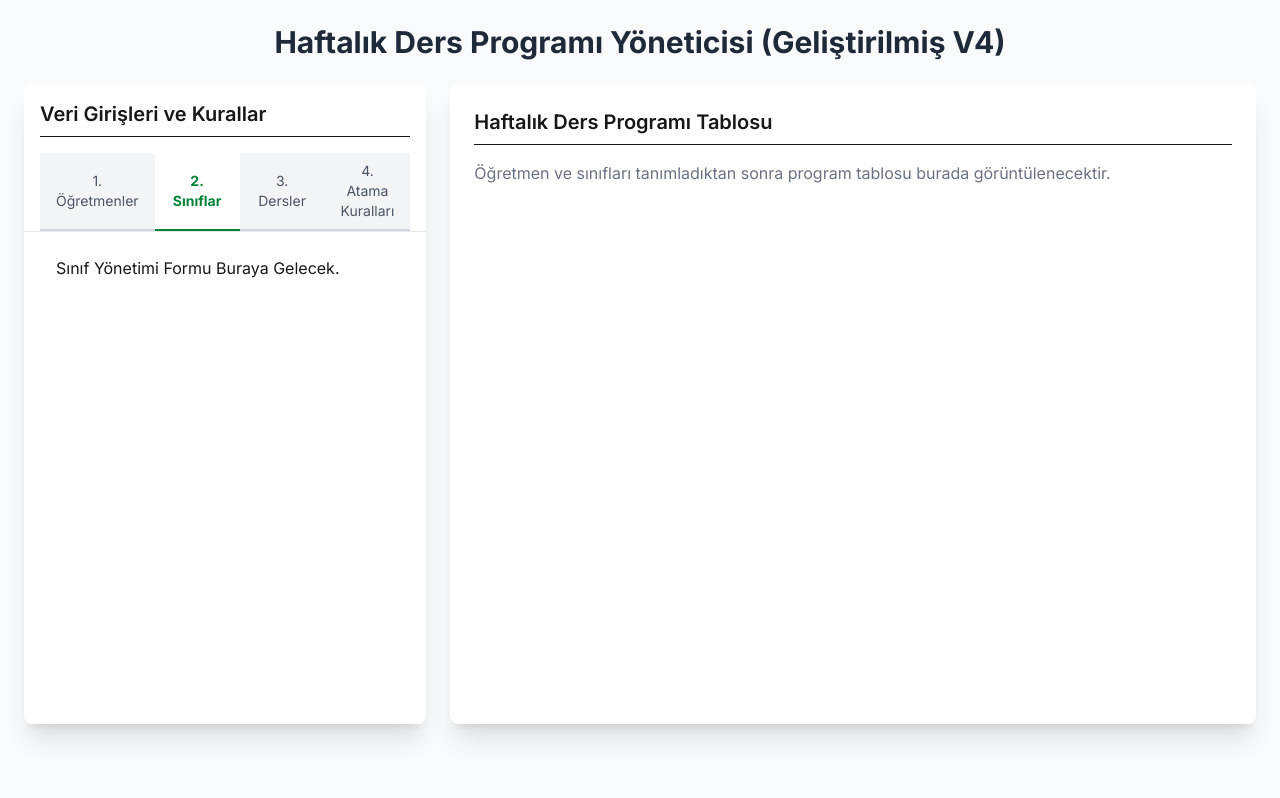
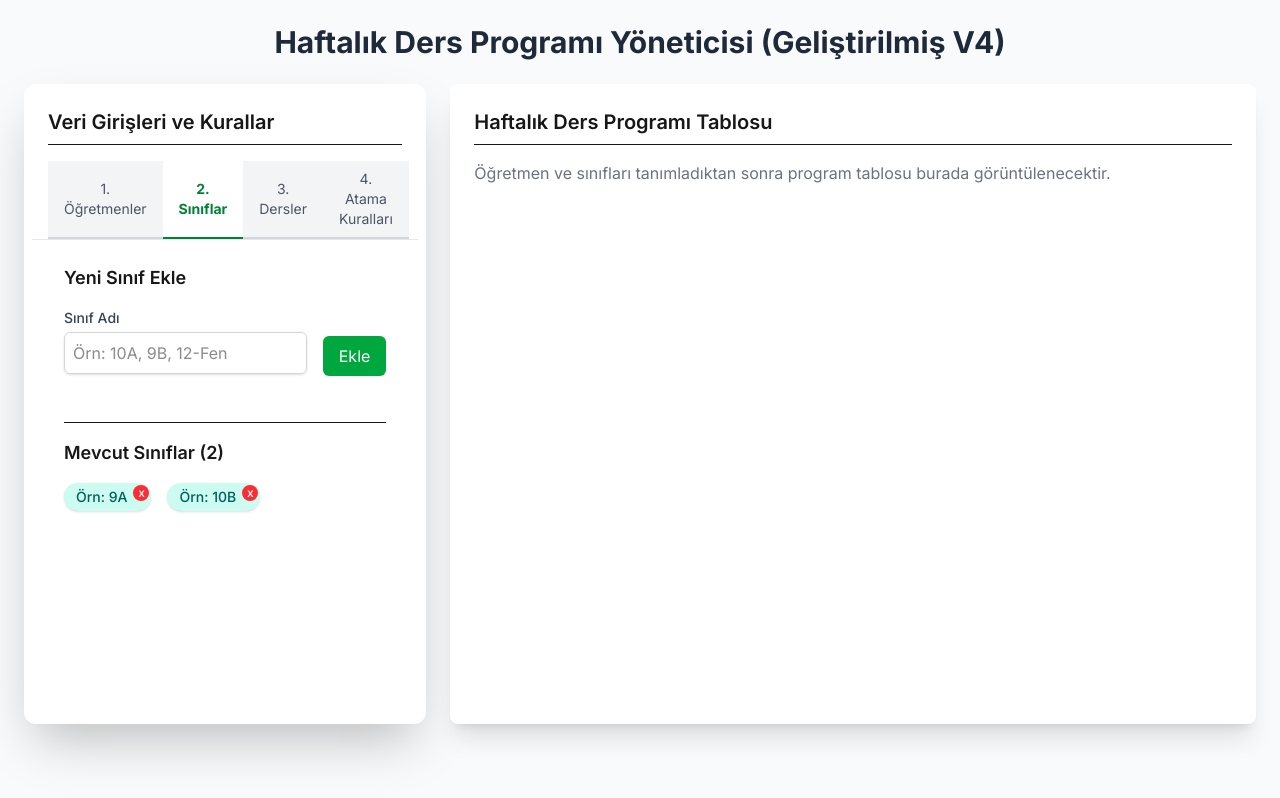
Before and after one commit to necmettinsolmaz/ders-programi, a Next.js app: page / in a window 1280 px wide. Both pictures are taken after a click on the button "2. Sınıflar". Built offline with nearby package versions, Linux system fonts and the light colour scheme.

Commit message:
feat(feature): Sınıf yönetimi formu (ClassForm) eklendi ve Reducer güncellendi

```diff
--- /dev/null
+++ b/src/app/components/molecules/ClassForm.tsx
@@ -0,0 +1,91 @@
+// src/app/components/molecules/ClassForm.tsx
+'use client';
+
+import React, { useState, FormEvent } from 'react';
+import { useSchedule } from '@/app/state/ScheduleProvider';
+import Heading from '../atoms/Heading';
+import FormField from './FormField';
+import Button from '../atoms/Button';
+import Tag from '../atoms/Tag';
+import { ClassName } from '@/app/lib/types/scheduleTypes'; // Tip güvenliği için import
+
+const ClassForm: React.FC = () => {
+  const { state, dispatch } = useSchedule();
+
+  const [newClassName, setNewClassName] = useState('');
+  const [error, setError] = useState('');
+
+  const handleAddClass = (e: FormEvent) => {
+    e.preventDefault();
+
+    const name = newClassName.trim().toUpperCase(); // Sınıf isimlerini büyük harf yapalım (Örn: 9A)
+
+    if (!name) {
+      setError('Sınıf adı boş bırakılamaz.');
+      return;
+    }
+    if (state.classes.includes(name)) {
+      setError('Bu sınıf zaten listede var.');
+      setNewClassName('');
+      return;
+    }
+
+    // Gerekirse sınıf isminin formatını kontrol eden regex eklenebilir (Örn: 9A, 10B gibi)
+
+    // Reducer'a yeni bir eylem (Action) göndermemiz gerekecek
+    // Şimdilik 'ADD_CLASS' eylemini kullanıyoruz, sonra Reducer'a ekleyeceğiz.
+    dispatch({ type: 'ADD_CLASS', payload: name });
+    setNewClassName('');
+    setError('');
+  };
+
+  const handleRemoveClass = (name: ClassName) => {
+    // Reducer'a yeni bir eylem (Action) göndermemiz gerekecek
+    dispatch({ type: 'REMOVE_CLASS', payload: name });
+  };
+
+  return (
+    <div>
+      <Heading level={3} className="!mb-4">Yeni Sınıf Ekle</Heading>
+
+      <form onSubmit={handleAddClass} className="flex gap-4 items-start mb-6">
+        <div className="flex-grow">
+          <FormField
+            label="Sınıf Adı"
+            id="class-name"
+            errorMessage={error}
+            inputProps={{
+              type: 'text',
+              placeholder: 'Örn: 10A, 9B, 12-Fen',
+              value: newClassName,
+              onChange: (e) => {
+                setNewClassName(e.target.value);
+                setError('');
+              },
+            }}
+          />
+        </div>
+
+        <div className="pt-7">
+          <Button type="submit">Ekle</Button>
+        </div>
+      </form>
+
+      <Heading level={3} className="!mt-8 !mb-4 border-t pt-4">Mevcut Sınıflar ({state.classes.length})</Heading>
+
+      <div className="flex flex-wrap gap-2">
+        {state.classes.length > 0 ? (
+          state.classes.map((className) => (
+            <Tag key={className} onRemove={() => handleRemoveClass(className)}>
+              {className}
+            </Tag>
+          ))
+        ) : (
+          <p className="text-gray-500 text-sm">Henüz sınıf eklenmedi.</p>
+        )}
+      </div>
+    </div>
+  );
+};
+
+export default ClassForm;
--- a/src/app/components/molecules/Sidebar.tsx
+++ b/src/app/components/molecules/Sidebar.tsx
@@ -1,9 +1,13 @@
+
 // src/app/components/molecules/Sidebar.tsx
-'use client';
+
 
 import React, { useState } from 'react';
 import Heading from '../atoms/Heading';
 import Tab from './Tab';
+import TeacherForm from './TeacherForm';
+import ClassForm from './ClassForm';
+
 
 // Sekmelerimizi tanımlıyoruz
 const tabs = [
@@ -20,9 +24,9 @@ const Sidebar: React.FC = () => {
   const renderTabContent = () => {
     switch (activeTab) {
       case 'teachers':
-        return <div>Öğretmen Yönetimi Formu Buraya Gelecek.</div>;
+        return <TeacherForm />;
       case 'classes':
-        return <div>Sınıf Yönetimi Formu Buraya Gelecek.</div>;
+        return <ClassForm />;
       case 'courses':
         return <div>Ders ve Saat Yönetimi Formu Buraya Gelecek.</div>;
       case 'rules':
@@ -33,7 +37,7 @@ const Sidebar: React.FC = () => {
   };
 
   return (
-    <div className="w-full bg-white shadow-xl rounded-lg p-4 h-full flex flex-col">
+    <div className="w-full bg-white shadow-2xl rounded-xl p-6 h-full flex flex-col">
       <Heading level={2} className="!mb-0 !pb-2">Veri Girişleri ve Kurallar</Heading>
 
       {/* Sekme Başlıkları */}
--- a/src/app/state/scheduleReducer.ts
+++ b/src/app/state/scheduleReducer.ts
@@ -18,6 +18,8 @@ export const initialAppState: IAppState = {
 export type AppActions =
     | { type: 'ADD_TEACHER'; payload: TeacherName }
     | { type: 'REMOVE_TEACHER'; payload: TeacherName }
+    | { type: 'ADD_CLASS'; payload: ClassName } // YENİ EYLEM
+    | { type: 'REMOVE_CLASS'; payload: ClassName } // YENİ EYLEM
     // Diğer tüm eylemler buraya eklenecektir (ADD_CLASS, ADD_COURSE, vb.)
     ;
 
@@ -44,7 +46,21 @@ export const scheduleReducer = (state: IAppState, action: AppActions): IAppState
                 teachers: state.teachers.filter(t => t !== action.payload),
                 // Not: Kural ve program verilerini de güncellememiz gerekecek, ancak şimdilik basit tutuyoruz.
             };
+             case 'ADD_CLASS':
+            if (state.classes.includes(action.payload)) {
+                return state;
+            }
+            return {
+                ...state,
+                classes: [...state.classes, action.payload],
+            };
 
+        case 'REMOVE_CLASS':
+            return {
+                ...state,
+                classes: state.classes.filter(c => c !== action.payload),
+                // Not: Sınıf silindiğinde program ve kurallar da temizlenmelidir.
+            };
         // Diğer case'ler (sınıf, ders, kural ekleme/silme) daha sonra eklenecek.
         default:
             return state;
```
